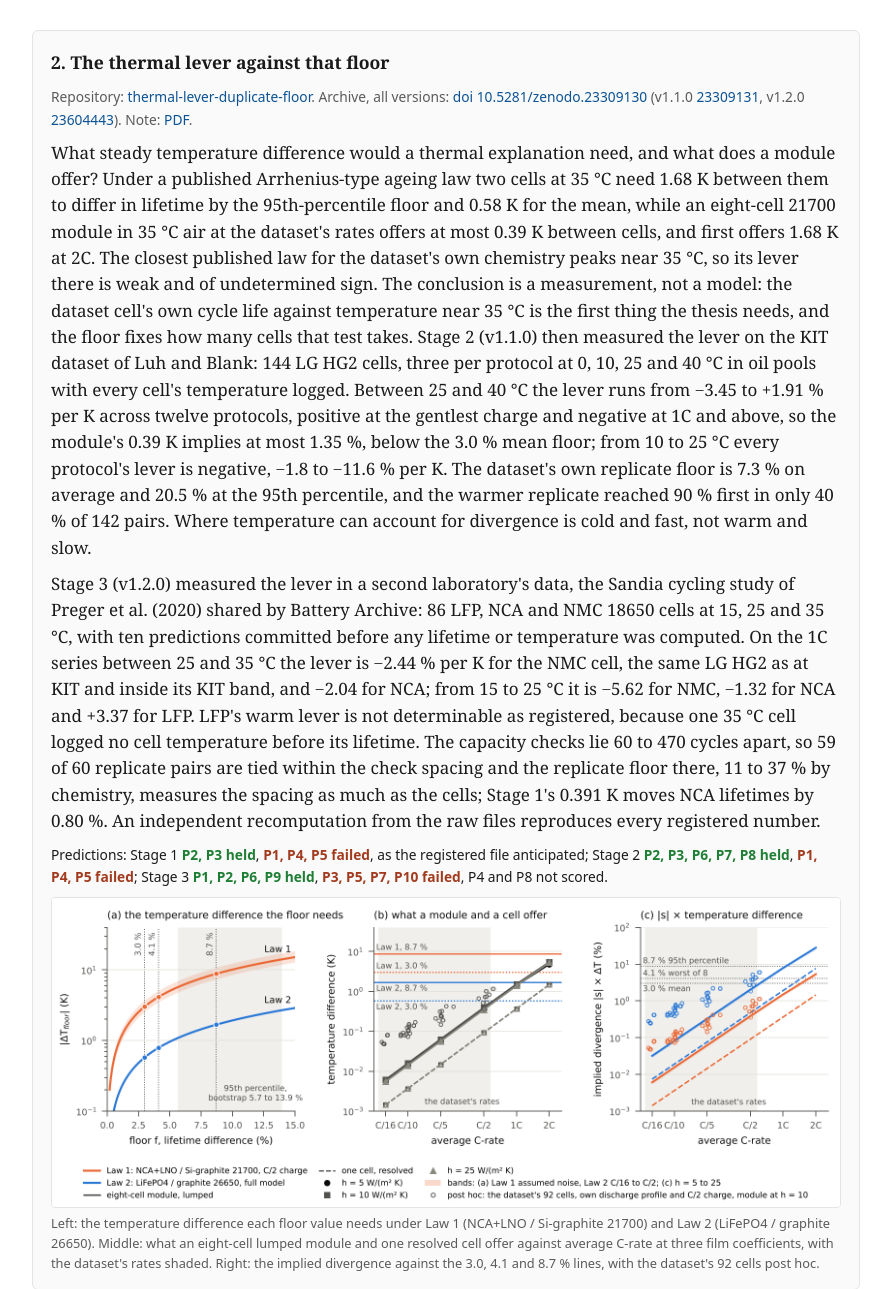
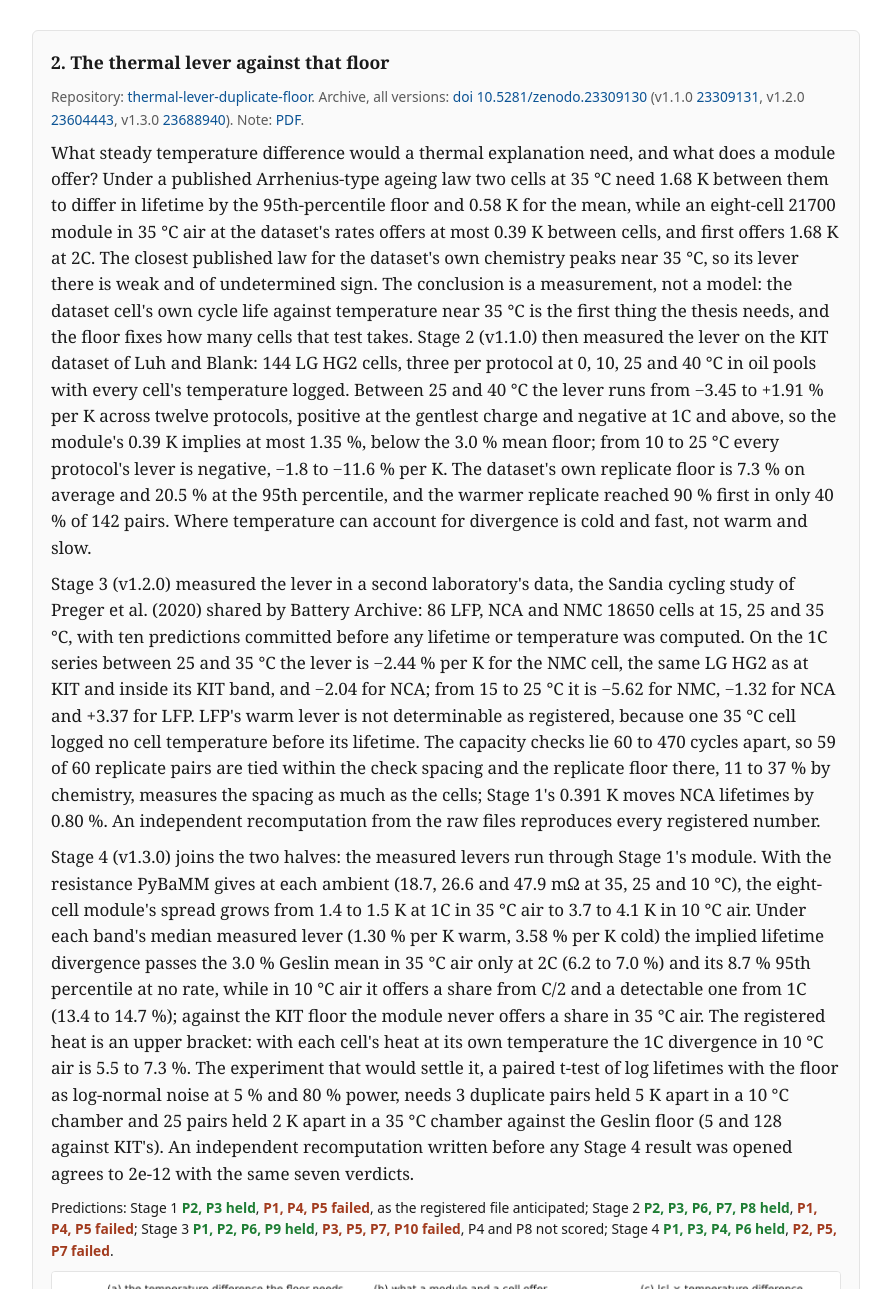
Before and after one commit to siddharth161204-wq/siddharth161204-wq.github.io, a plain HTML site: page index.html in a window 1280 px wide. Shown: the part 2291-3580 px from the top of the page, without its empty margins (194-1085 px from the left). Drawn offline with Linux system fonts and the light colour scheme.

Commit message:
Research page: lever Stage 4 (v1.3.0) and radial Stage 3 (v1.2.0); notes v1.3 and v1.2; figures; DOIs
Co-Authored-By: Claude Fable 5.1 <noreply@anthropic.com>
Claude-Session: https://claude.ai/code/session_01W7ERas7zQGP4HwG7qAF6WJ

```diff
--- a/index.html
+++ b/index.html
@@ -86,11 +86,13 @@
 
 <article id="lever">
   <h3>2. The thermal lever against that floor</h3>
-  <p class="meta">Repository: <a href="https://github.com/siddharth161204-wq/thermal-lever-duplicate-floor">thermal-lever-duplicate-floor</a>. Archive, all versions: <a href="https://doi.org/10.5281/zenodo.23309130">doi 10.5281/zenodo.23309130</a> (v1.1.0 <a href="https://doi.org/10.5281/zenodo.23309131">23309131</a>, v1.2.0 <a href="https://doi.org/10.5281/zenodo.23604443">23604443</a>). Note: <a href="notes/Note_4_thermal_lever_v1.2.pdf">PDF</a>.</p>
+  <p class="meta">Repository: <a href="https://github.com/siddharth161204-wq/thermal-lever-duplicate-floor">thermal-lever-duplicate-floor</a>. Archive, all versions: <a href="https://doi.org/10.5281/zenodo.23309130">doi 10.5281/zenodo.23309130</a> (v1.1.0 <a href="https://doi.org/10.5281/zenodo.23309131">23309131</a>, v1.2.0 <a href="https://doi.org/10.5281/zenodo.23604443">23604443</a>, v1.3.0 <a href="https://doi.org/10.5281/zenodo.23688940">23688940</a>). Note: <a href="notes/Note_4_thermal_lever_v1.3.pdf">PDF</a>.</p>
   <p>What steady temperature difference would a thermal explanation need, and what does a module offer? Under a published Arrhenius-type ageing law two cells at 35 °C need 1.68 K between them to differ in lifetime by the 95th-percentile floor and 0.58 K for the mean, while an eight-cell 21700 module in 35 °C air at the dataset's rates offers at most 0.39 K between cells, and first offers 1.68 K at 2C. The closest published law for the dataset's own chemistry peaks near 35 °C, so its lever there is weak and of undetermined sign. The conclusion is a measurement, not a model: the dataset cell's own cycle life against temperature near 35 °C is the first thing the thesis needs, and the floor fixes how many cells that test takes. Stage 2 (v1.1.0) then measured the lever on the KIT dataset of Luh and Blank: 144 LG HG2 cells, three per protocol at 0, 10, 25 and 40 °C in oil pools with every cell's temperature logged. Between 25 and 40 °C the lever runs from −3.45 to +1.91 % per K across twelve protocols, positive at the gentlest charge and negative at 1C and above, so the module's 0.39 K implies at most 1.35 %, below the 3.0 % mean floor; from 10 to 25 °C every protocol's lever is negative, −1.8 to −11.6 % per K. The dataset's own replicate floor is 7.3 % on average and 20.5 % at the 95th percentile, and the warmer replicate reached 90 % first in only 40 % of 142 pairs. Where temperature can account for divergence is cold and fast, not warm and slow.</p>
   <p>Stage 3 (v1.2.0) measured the lever in a second laboratory's data, the Sandia cycling study of Preger et al. (2020) shared by Battery Archive: 86 LFP, NCA and NMC 18650 cells at 15, 25 and 35 °C, with ten predictions committed before any lifetime or temperature was computed. On the 1C series between 25 and 35 °C the lever is −2.44 % per K for the NMC cell, the same LG HG2 as at KIT and inside its KIT band, and −2.04 for NCA; from 15 to 25 °C it is −5.62 for NMC, −1.32 for NCA and +3.37 for LFP. LFP's warm lever is not determinable as registered, because one 35 °C cell logged no cell temperature before its lifetime. The capacity checks lie 60 to 470 cycles apart, so 59 of 60 replicate pairs are tied within the check spacing and the replicate floor there, 11 to 37 % by chemistry, measures the spacing as much as the cells; Stage 1's 0.391 K moves NCA lifetimes by 0.80 %. An independent recomputation from the raw files reproduces every registered number.</p>
-  <p class="score">Predictions: Stage 1 <span class="held">P2, P3 held</span>, <span class="failed">P1, P4, P5 failed</span>, as the registered file anticipated; Stage 2 <span class="held">P2, P3, P6, P7, P8 held</span>, <span class="failed">P1, P4, P5 failed</span>; Stage 3 <span class="held">P1, P2, P6, P9 held</span>, <span class="failed">P3, P5, P7, P10 failed</span>, P4 and P8 not scored.</p>
+  <p>Stage 4 (v1.3.0) joins the two halves: the measured levers run through Stage 1's module. With the resistance PyBaMM gives at each ambient (18.7, 26.6 and 47.9 mΩ at 35, 25 and 10 °C), the eight-cell module's spread grows from 1.4 to 1.5 K at 1C in 35 °C air to 3.7 to 4.1 K in 10 °C air. Under each band's median measured lever (1.30 % per K warm, 3.58 % per K cold) the implied lifetime divergence passes the 3.0 % Geslin mean in 35 °C air only at 2C (6.2 to 7.0 %) and its 8.7 % 95th percentile at no rate, while in 10 °C air it offers a share from C/2 and a detectable one from 1C (13.4 to 14.7 %); against the KIT floor the module never offers a share in 35 °C air. The registered heat is an upper bracket: with each cell's heat at its own temperature the 1C divergence in 10 °C air is 5.5 to 7.3 %. The experiment that would settle it, a paired t-test of log lifetimes with the floor as log-normal noise at 5 % and 80 % power, needs 3 duplicate pairs held 5 K apart in a 10 °C chamber and 25 pairs held 2 K apart in a 35 °C chamber against the Geslin floor (5 and 128 against KIT's). An independent recomputation written before any Stage 4 result was opened agrees to 2e-12 with the same seven verdicts.</p>
+  <p class="score">Predictions: Stage 1 <span class="held">P2, P3 held</span>, <span class="failed">P1, P4, P5 failed</span>, as the registered file anticipated; Stage 2 <span class="held">P2, P3, P6, P7, P8 held</span>, <span class="failed">P1, P4, P5 failed</span>; Stage 3 <span class="held">P1, P2, P6, P9 held</span>, <span class="failed">P3, P5, P7, P10 failed</span>, P4 and P8 not scored; Stage 4 <span class="held">P1, P3, P4, P6 held</span>, <span class="failed">P2, P5, P7 failed</span>.</p>
   <figure><img src="assets/lever.png" alt="Left: the steady temperature difference the floor needs under two published ageing laws. Middle: the temperature difference an eight-cell module and a single cell offer against C-rate. Right: the implied lifetime divergence against the floor lines." loading="lazy"><figcaption>Left: the temperature difference each floor value needs under Law 1 (NCA+LNO / Si-graphite 21700) and Law 2 (LiFePO4 / graphite 26650). Middle: what an eight-cell lumped module and one resolved cell offer against average C-rate at three film coefficients, with the dataset's rates shaded. Right: the implied divergence against the 3.0, 4.1 and 8.7 % lines, with the dataset's 92 cells post hoc.</figcaption></figure>
+  <figure><img src="assets/lever_stage4.png" alt="Left: implied lifetime divergence against average rate for the module in 35, 25 and 10 C air at three film coefficients, with the Geslin and KIT floor lines. Right: duplicate pairs needed for 80 percent power against the temperature difference held within each pair, for a warm and a cold chamber, against the Geslin and the KIT floor." loading="lazy"><figcaption>Stage 4: (a) the implied lifetime divergence, the band's median measured lever times the module's spread, against rate in 35, 25 and 10 °C air, with the four floor lines; (b) the duplicate pairs a paired test needs at 80 % power against the temperature difference held within each pair, in a warm and a cold chamber, against the Geslin and the KIT floor.</figcaption></figure>
 </article>
 
 <article id="twocell">
@@ -118,11 +120,13 @@
 
 <article id="radial">
   <h3>5. The thermal field a multi-unit cell model assumes</h3>
-  <p class="meta">Repository: <a href="https://github.com/siddharth161204-wq/m50-radial-vs-resolved-field">m50-radial-vs-resolved-field</a>. Archive, all versions: <a href="https://doi.org/10.5281/zenodo.23320969">doi 10.5281/zenodo.23320969</a> (v1.1.0 <a href="https://doi.org/10.5281/zenodo.23320970">23320970</a>). Note: <a href="notes/Note_5_radial_vs_resolved_v1.1.pdf">PDF</a>.</p>
+  <p class="meta">Repository: <a href="https://github.com/siddharth161204-wq/m50-radial-vs-resolved-field">m50-radial-vs-resolved-field</a>. Archive, all versions: <a href="https://doi.org/10.5281/zenodo.23320969">doi 10.5281/zenodo.23320969</a> (v1.1.0 <a href="https://doi.org/10.5281/zenodo.23320970">23320970</a>, v1.2.0 <a href="https://doi.org/10.5281/zenodo.23689145">23689145</a>). Note: <a href="notes/Note_5_radial_vs_resolved_v1.2.pdf">PDF</a>.</p>
   <p>A published multi-unit model of the LG M50 resolves the electrode stacks inside one cell at their own temperatures and rests on a one-dimensional radial thermal model. That submodel is tested here against the resolved three-dimensional cell at the paper's own conditions. With the ends insulated the radial model holds within 0.29 K in the M50 and 1.2 K in a 4680. With the ends cooled at h = 400 W/(m² K) it misses an axial difference equal to 37 % of the radial one in the M50 (1.28 of 3.45 K) and 32 % in the 4680, the per-unit offset averages 1.19 K and 7.96 K, the unit-to-unit spread is overstated by 36 and 98 %, and the cooled ends remove 19 and 38 % of the heat.</p>
   <p>Stage 2 (v1.1.0): with the thermal properties of Yang and Tartakovsky (2026) in place of O'Regan's, the paper's own unit differences fall from 1.7 to 3.6 times this model's to 0.9 to 1.9 times, the properties explaining most of the gap and, at −5 °C, the heat the rest. A one-term end correction derived from the cell's own properties cuts the mean unit offset with cooled ends from 1.19 to 0.10 K in the M50 and from 7.96 to 0.21 K in the 4680, and the spread overstatement from 36 to 5 % and from 98 to 3 %, with nothing fitted.</p>
-  <p class="score">Predictions: <span class="held">P1, P2, P4 held</span>; <span class="failed">P3, P5 failed</span>.; Stage 2 <span class="held">P1 to P3, P5 to P10 held</span>, <span class="failed">P4 failed</span>.</p>
+  <p>Stage 3 (v1.2.0) tests the core-temperature estimator the same group built on that radial model (Yang and Tartakovsky, 2026): an ensemble Kalman filter that assimilates the surface temperature and learns the forecast's error as a heat source per layer. Implemented as the paper states it, with its 3,000 members and 0.1 K measurement noise, and with the error's noise level, which the paper leaves open, bracketed at 0.1, 1 and 10 times a reference level, the estimator is run with the resolved cell as the truth. With the ends insulated it keeps the radial model's accuracy, a mean error of at most 0.14 K. With the ends cooled, at 2C and −5 °C, it leaves 1.14 of the forecast's 1.18 K end-of-discharge miss in the M50 and 9.7 of 10.2 K in the 4680 at the registered level, and 0.48 and 5.9 K at ten times it: how much of the axial miss a learned error absorbs depends on a noise level the paper does not give. Its learned error is 1.4 to 1.7 % of the end correction's sink in the cooled M50 cases, and with Stage 2's end correction in the forecast the same estimator's end-of-discharge error falls to 0.05 to 0.15 K in the M50 and 0.31 K in the 4680. Doubling the measurement noise raises the mean error by 0.02 K.</p>
+  <p class="score">Predictions: <span class="held">P1, P2, P4 held</span>; <span class="failed">P3, P5 failed</span>; Stage 2 <span class="held">P1 to P3, P5 to P10 held</span>, <span class="failed">P4 failed</span>; Stage 3 <span class="held">P1, P2, P4, P6, P7 held</span>, <span class="failed">P3, P5 failed</span>.</p>
   <figure><img src="assets/radial.png" alt="Radial profile at mid-height and axial profile in the M50, and the per-unit temperatures in the M50 and the 4680, for the radial model against the resolved cell with the side cooled, the side and ends cooled, with tabs, and with a lower film coefficient." loading="lazy"><figcaption>The radial model against the resolved cell: the radial profile at mid-height and the profile along the axis in the M50, and the temperature of each unit from core to surface in the M50 and the 4680, with the side cooled, the side and ends cooled, with tabs added, and with h = 25 W/(m² K).</figcaption></figure>
+  <figure><img src="assets/radial_stage3.png" alt="Left: core temperature above ambient over the discharge for the resolved cell, the radial forecast, the estimator and the estimator with the end-corrected forecast, M50 at 2C and minus 5 C with the ends cooled. Right: end-of-discharge core error for the radial forecast, the estimator and the end-corrected estimator across seven cases." loading="lazy"><figcaption>Stage 3: (a) the core temperature of the M50 at 2C and −5 °C with the ends cooled: the resolved cell, the radial forecast, the estimator at the registered noise level, and the estimator whose forecast carries the end correction; (b) the end-of-discharge core error for the three methods across the seven cases.</figcaption></figure>
 </article>
 
 <h2 id="practice">How the work is done</h2>
```
Also changed, not shown: assets/lever_stage4.png (added), assets/radial_stage3.png (added), 2 other files.
